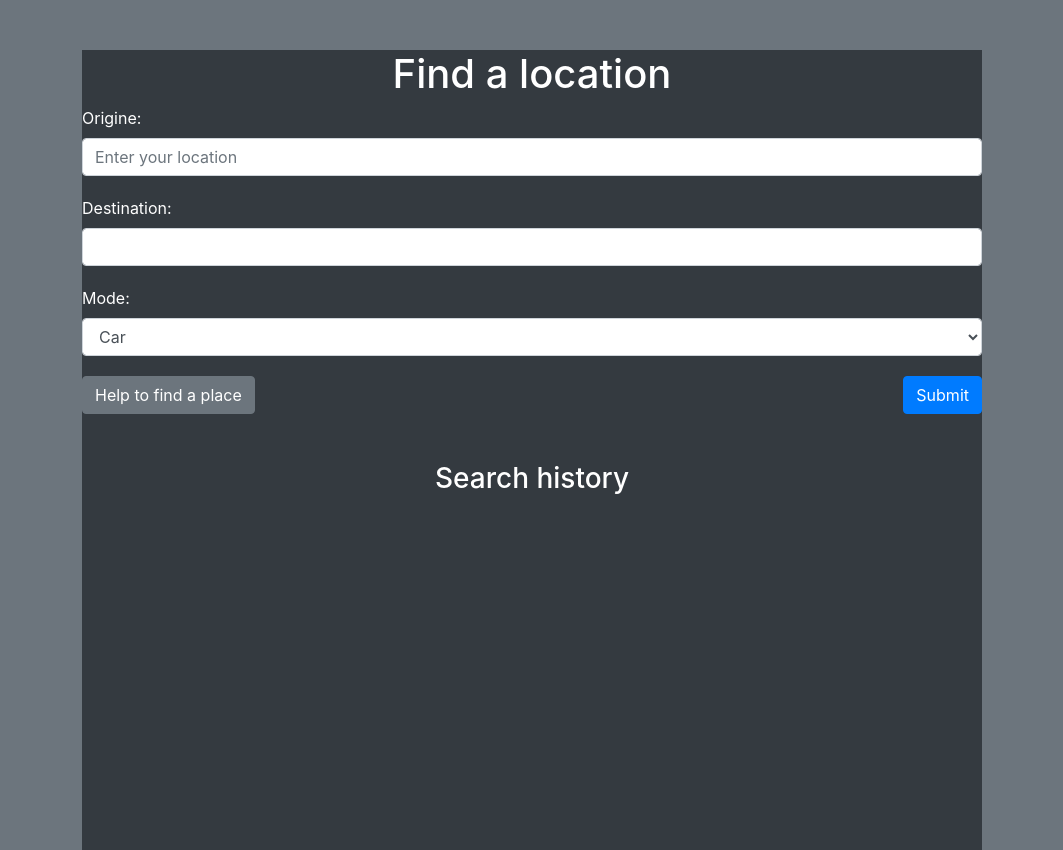
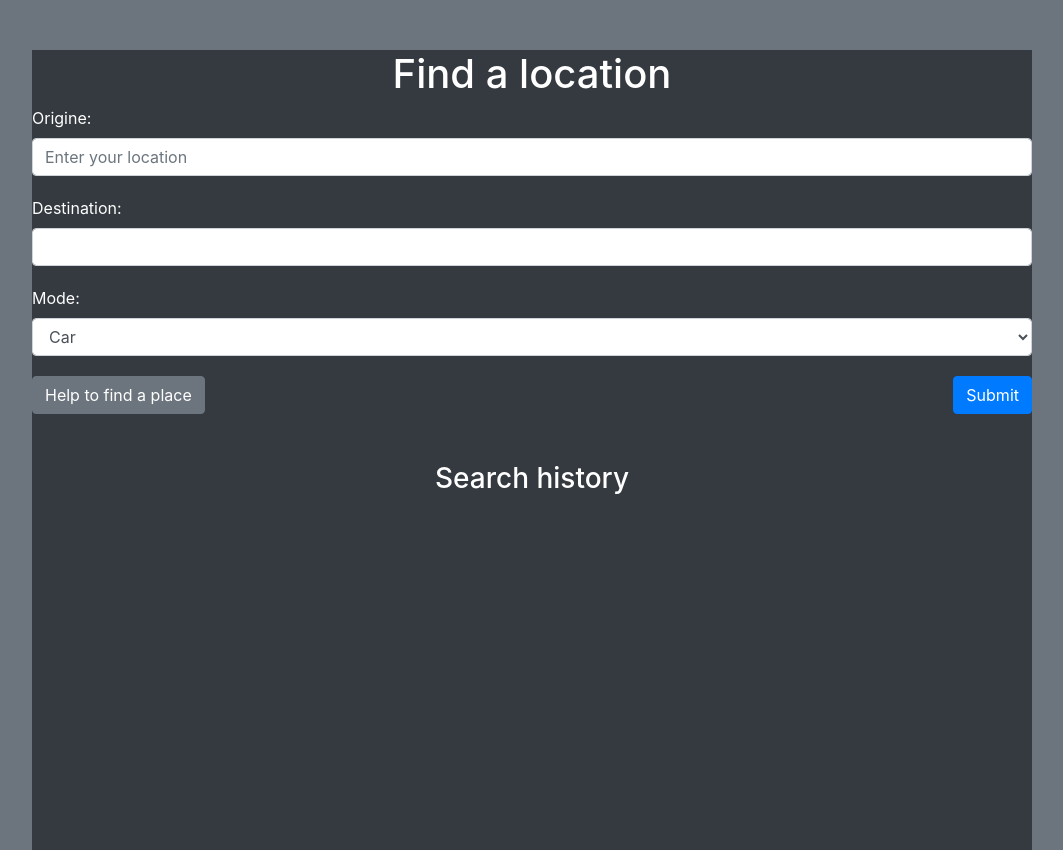
Before and after one commit to Nicolas-Bilj/TechPlus, a Flask app: page / in a window 1280 px wide. Shown: the whole page, without its empty margins (108-1171 px from the left). Run offline with Flask 3, Linux system fonts and the light colour scheme; data that the repository does not hold is empty; some libraries are stand-ins or nearby versions.

```diff
--- a/midterm/templates/index.html
+++ b/midterm/templates/index.html
@@ -8,7 +8,7 @@
     <style>
         /* Custom styles for specific elements */
         .container {
-            max-width: 900px; /* Adjust the max-width to control the overall width */
+            max-width: 1000px; /* Adjust the max-width to control the overall width */
             margin: 50px auto;
             padding-left: 0px;
             padding-right: 0px;
```
